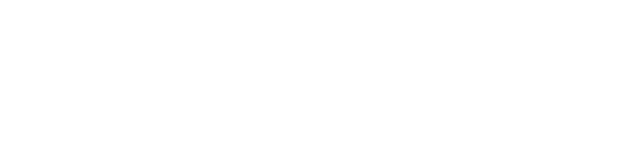
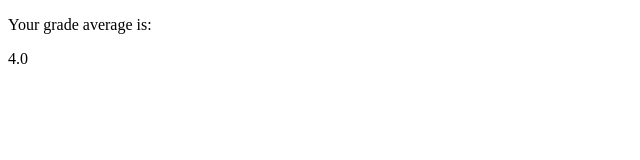
Before and after one commit to Eikaron/FE21-JS-DAY2-AronMadalina, a plain HTML site: page Aron/Intermediate/intermediate.html in a window 1280 px wide. Shown: the whole page, without its empty margins (0-640 px from the left). Drawn offline with Linux system fonts and the light colour scheme.

Commit message:
finished intermediate exercises

```diff
--- a/Aron/Intermediate/intermediate.html
+++ b/Aron/Intermediate/intermediate.html
@@ -8,6 +8,8 @@
 </head>
 <body>
 
+    <p id="output"> Your grade average is: </p>
+
 
     <script type="text/javascript" src="intermediate.js"></script>
 </body>
--- a/Aron/Intermediate/intermediate.js
+++ b/Aron/Intermediate/intermediate.js
@@ -1,5 +1,6 @@
-//Why can we not pass argument from outside?
+//Why can we not pass an argument from the outside?
 
+//Exercise 1
 let newString = function(str="i am a web developer"){
 
     let firstletter = str.charAt(0);
@@ -12,3 +13,19 @@ let newString = function(str="i am a web developer"){
 }
 
 newString();
+
+
+//Exercise 2
+function gradeAvg(grade1, grade2, grade3){
+
+    average = (grade1+grade2+grade3)/3;
+    document.getElementById("output").innerHTML;
+    document.write(average.toFixed(1)) //Rounding to 1 decimal
+    //How do I make this look nicer?
+}
+
+let maths = 3;
+let physics = 5;
+let english = 4;
+
+gradeAvg(maths, english, physics);
```
